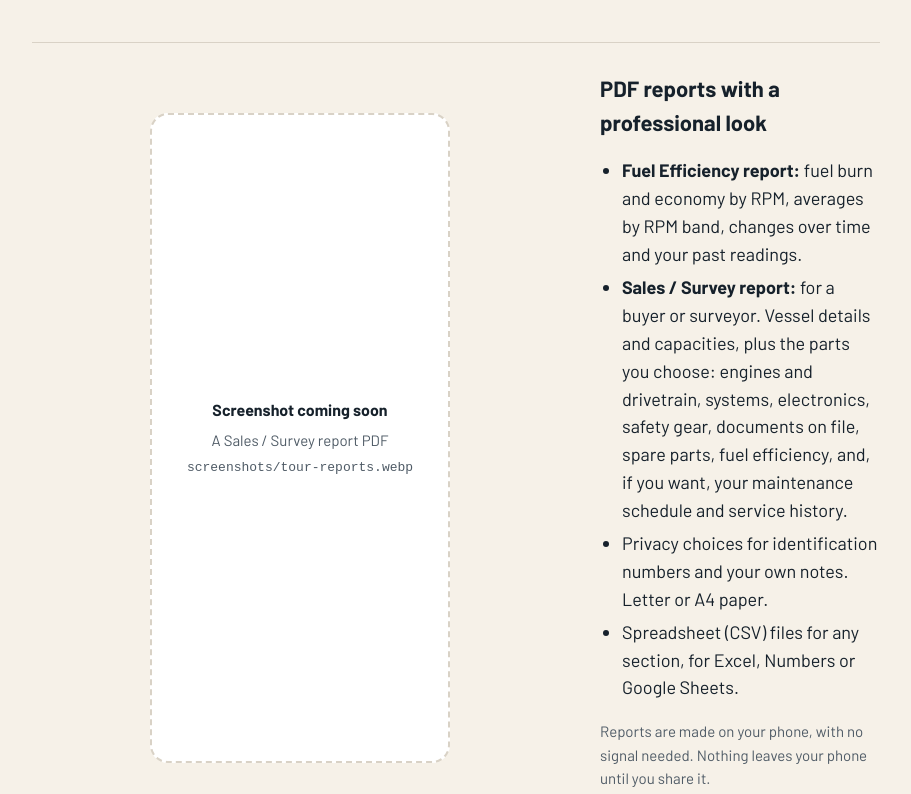
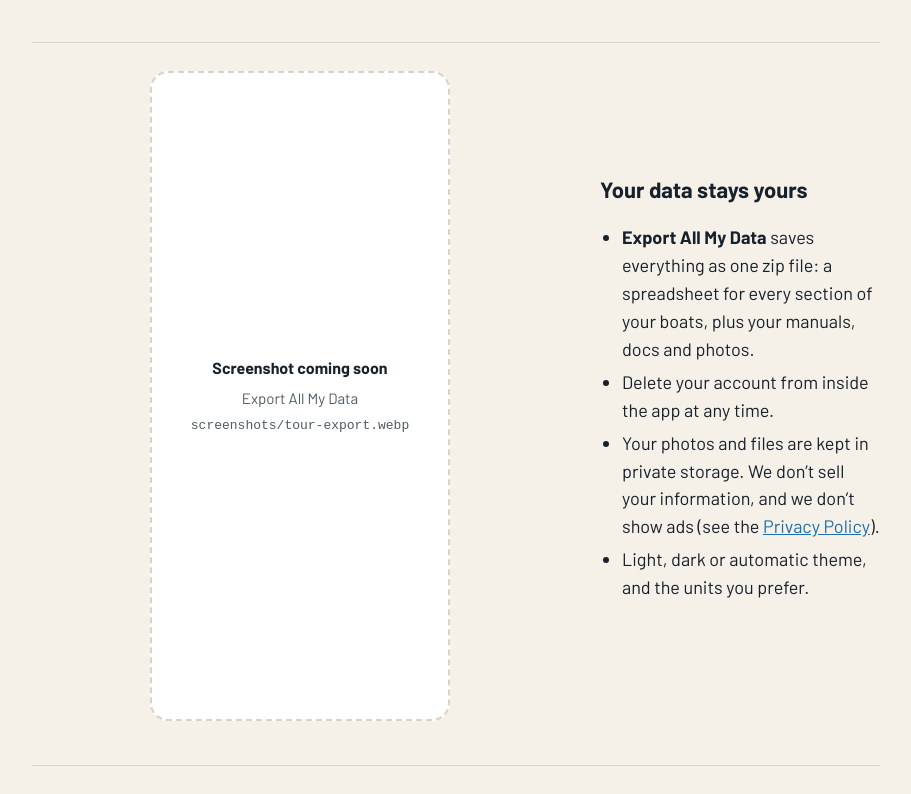
Before and after one commit to RoyStiles/underway-website, a website: page site/tour.html in a window 1280 px wide. Shown: the part 9169-9963 px from the top of the page, without its empty margins (184-1095 px from the left). Drawn offline with Linux system fonts and the light colour scheme.

Commit message:
Tour the App: remove the PDF reports section
Co-Authored-By: Claude Opus 5.5 <noreply@anthropic.com>

```diff
--- a/site/tour.html
+++ b/site/tour.html
@@ -380,21 +380,7 @@ footer .sp{margin-right:auto}
   <figure class="shot" data-shot="tour-fuel"><div class="ph" role="img" aria-label="Screenshot coming soon: Fuel efficiency chart by RPM"><b>Screenshot coming soon</b><span>Fuel efficiency chart by RPM</span><code>screenshots/tour-fuel.webp</code></div></figure>
 </section>
 
-<section class="tour-sec flip" id="reports">
-  <div>
-    <h2>PDF reports with a professional look</h2>
-    <ul>
-      <li><strong>Fuel Efficiency report:</strong> fuel burn and economy by RPM, averages by RPM band, changes over time and your past readings.</li>
-      <li><strong>Sales / Survey report:</strong> for a buyer or surveyor. Vessel details and capacities, plus the parts you choose: engines and drivetrain, systems, electronics, safety gear, documents on file, spare parts, fuel efficiency, and, if you want, your maintenance schedule and service history.</li>
-      <li>Privacy choices for identification numbers and your own notes. Letter or A4 paper.</li>
-      <li>Spreadsheet (CSV) files for any section, for Excel, Numbers or Google Sheets.</li>
-    </ul>
-    <p class="muted small">Reports are made on your phone, with no signal needed. Nothing leaves your phone until you share it.</p>
-  </div>
-  <figure class="shot" data-shot="tour-reports"><div class="ph" role="img" aria-label="Screenshot coming soon: A Sales / Survey report PDF"><b>Screenshot coming soon</b><span>A Sales / Survey report PDF</span><code>screenshots/tour-reports.webp</code></div></figure>
-</section>
-
-<section class="tour-sec" id="your-data">
+<section class="tour-sec flip" id="your-data">
   <div>
     <h2>Your data stays yours</h2>
     <ul>
```
Also changed, not shown: pages/tour.html (+1 -15 lines), README.md.
